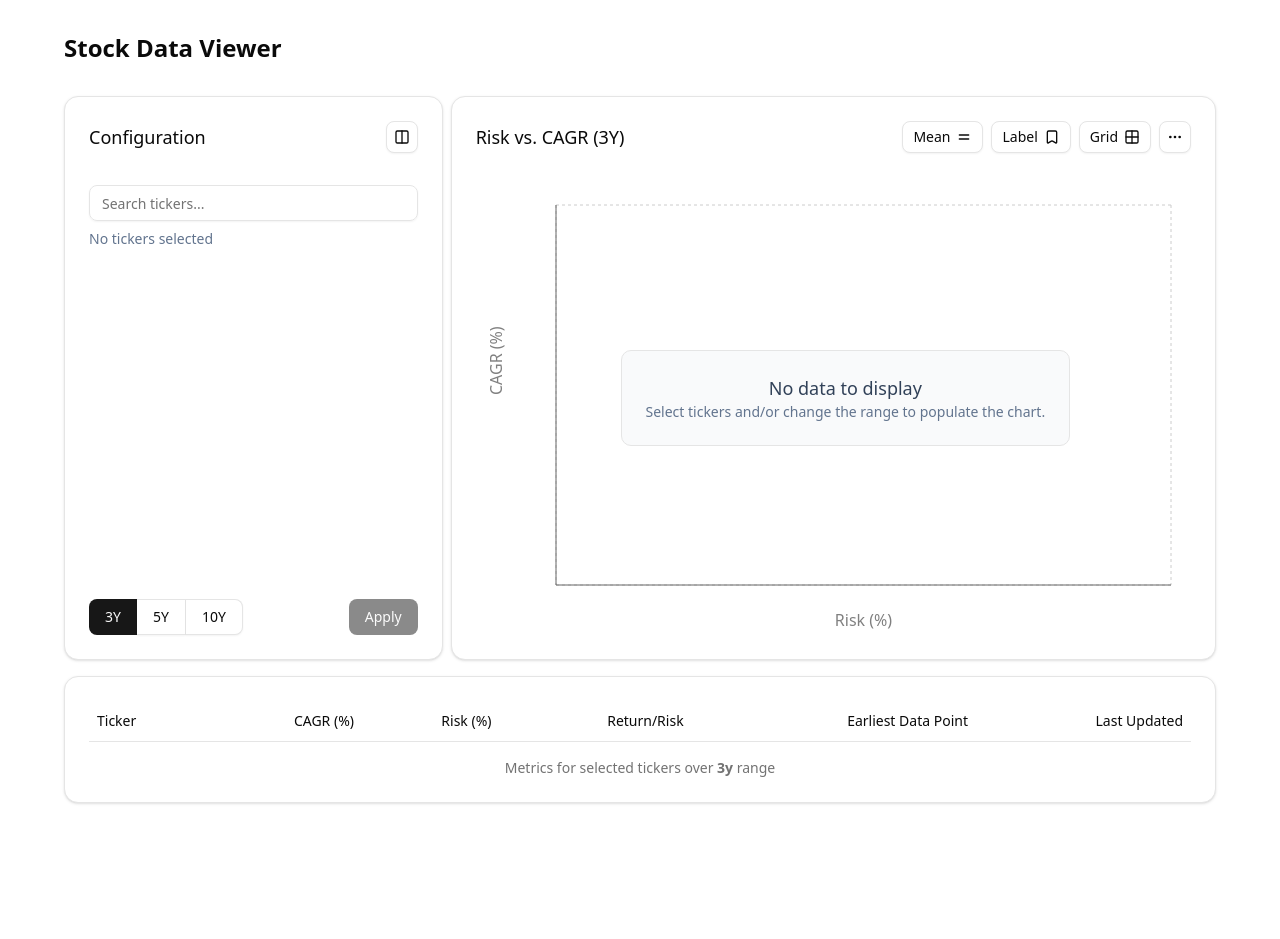
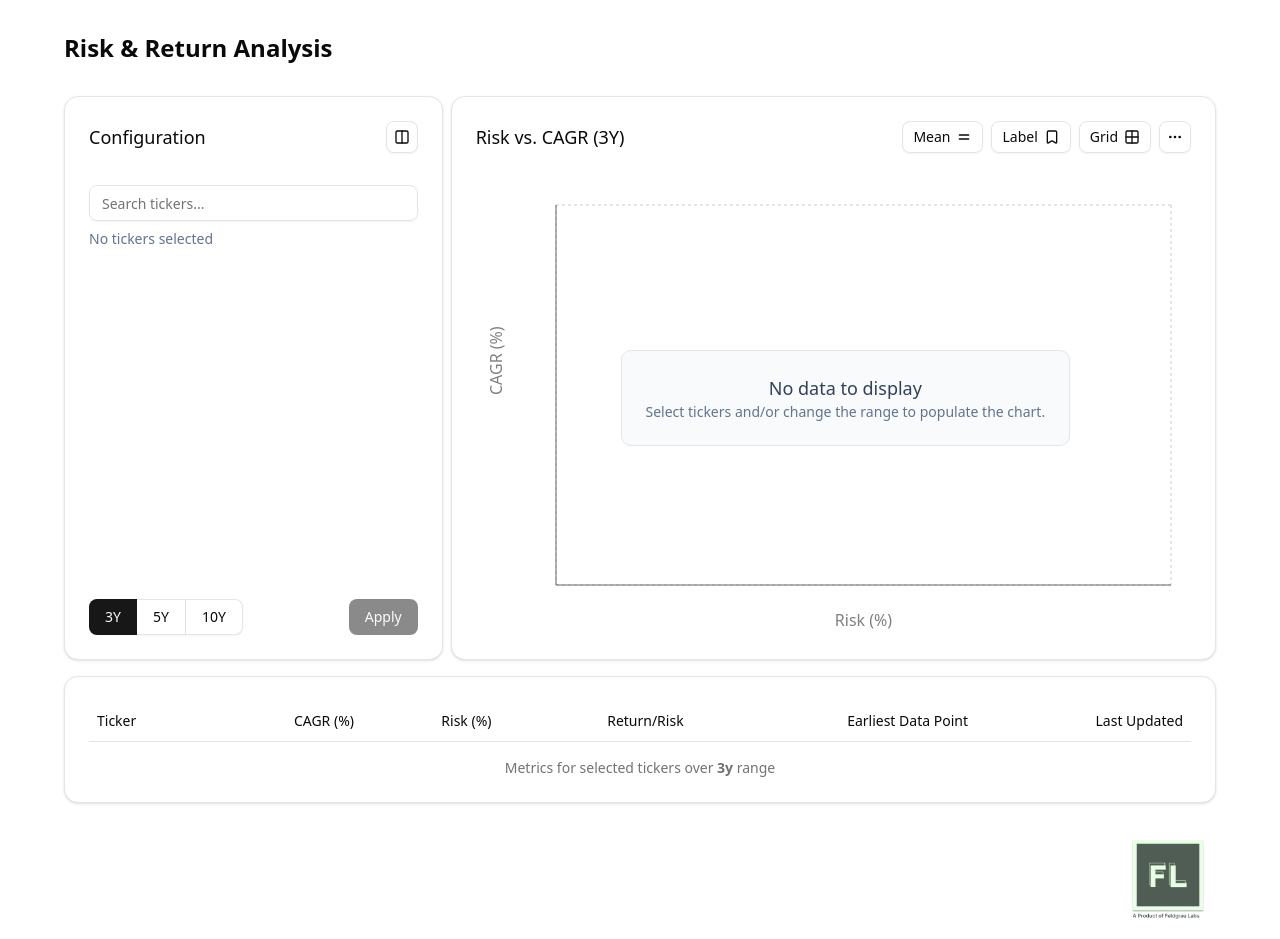
Before and after one commit to FeldgrauLabs/sharewave, a Next.js app: page / in a window 1280 px wide. Before the commit the page ends 819 px from the top, so only its background shows below. Built offline with nearby package versions, Linux system fonts and the light colour scheme.

Commit message:
feat: include fl-stamp

```diff
--- a/app/calculator/page.tsx
+++ b/app/calculator/page.tsx
@@ -37,8 +37,8 @@ export default function Page() {
   });
 
   return (
-    <div className="h-screen py-8 w-full max-w-6xl mx-auto">
-      <h1 className="text-2xl font-bold mb-4">Forecast Calculator</h1>
+    <div className="pt-8 w-full max-w-6xl mx-auto">
+      <h1 className="text-2xl font-bold mb-4">Compound Interest Calculator</h1>
       <div className="flex flex-col gap-4 py-4">
         <div className="grid grid-cols-12 gap-2">
           <div className="col-span-4">
--- a/app/layout.tsx
+++ b/app/layout.tsx
@@ -2,6 +2,7 @@ import type { Metadata } from "next";
 import { Geist, Geist_Mono } from "next/font/google";
 import "./globals.css";
 import { Toaster } from "@/components/ui/sonner";
+import { Footer } from "@/components/footer";
 
 const geistSans = Geist({
   variable: "--font-geist-sans",
@@ -28,7 +29,10 @@ export default function RootLayout({
       <body
         className={`${geistSans.variable} ${geistMono.variable} antialiased`}
       >
-        {children}
+        <div className="flex flex-col gap-2">
+          {children}
+          <Footer />
+        </div>
         <Toaster />
       </body>
     </html>
--- a/app/page.tsx
+++ b/app/page.tsx
@@ -30,11 +30,9 @@ export default async function Page({
   const tickers = await getDataset(rawTickers);
   const cappedTickers = tickers.slice(0, MaxTickers);
 
-  console.log(cappedTickers.map(t => t.ticker));
-
   return (
-    <div className="h-screen py-8 w-full max-w-6xl mx-auto">
-      <h1 className="text-2xl font-bold mb-4">Stock Data Viewer</h1>
+    <div className="pt-8 w-full max-w-6xl mx-auto">
+      <h1 className="text-2xl font-bold mb-4">Risk & Return Analysis</h1>
       <div className="flex flex-col gap-4 py-4">
         <div className="grid grid-cols-12 gap-2">
           <div className="col-span-4">
--- /dev/null
+++ b/components/footer.tsx
@@ -0,0 +1,19 @@
+import { GithubIcon } from "lucide-react";
+import Image from "next/image";
+import FL_IMG from "@/public/fl-stamp.png";
+import Link from "next/link";
+
+export const Footer = () => {
+  return (
+    <footer className="pb-4 w-full max-w-6xl mx-auto flex flex-row-reverse gap-4 items-center justify-between">
+      <Link
+        // TODO: Replace with feldgrau labs website
+        href='https://github.com/FeldgrauLabs/sharewave'
+        target="_blank"
+        rel="noopener noreferrer"
+      >
+        <Image src={FL_IMG} alt='product of feldgrau labs' width={96} height={96} />
+      </Link>
+    </footer>
+  );
+}
```
Also changed, not shown: public/fl-stamp.png (added).
